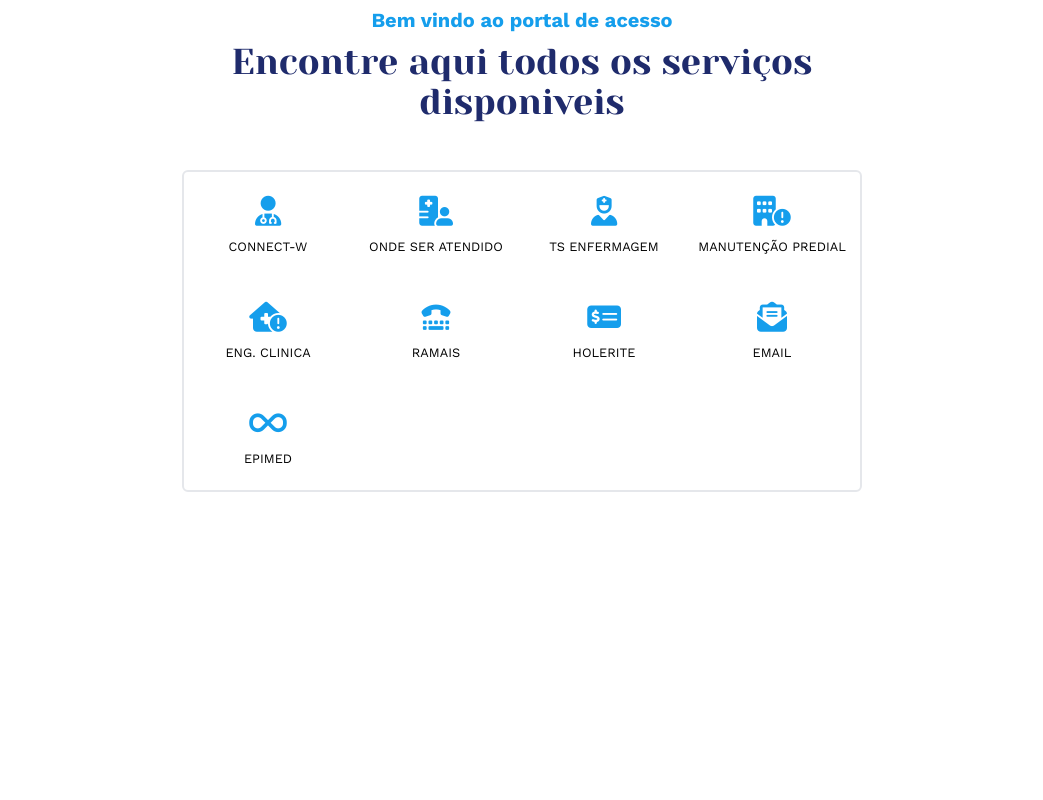
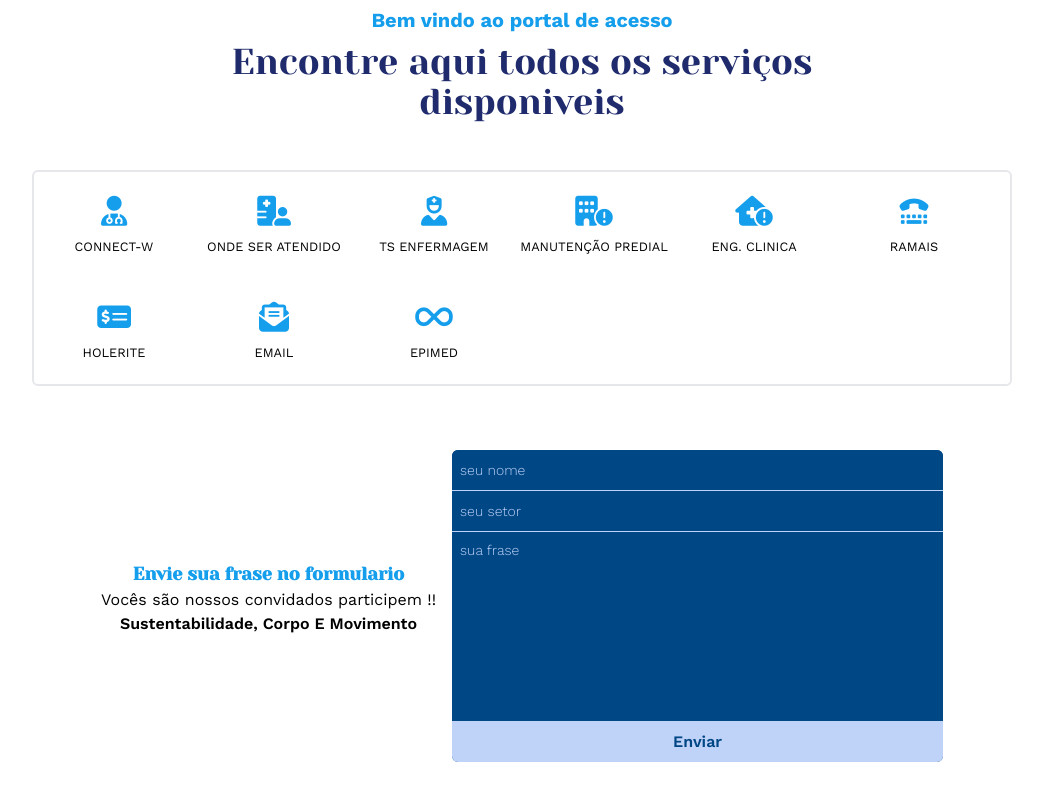
Before and after one commit to emersonocorrea/portalhmp2.0, a plain HTML site: page index.html in a window 1280 px wide. Shown: the part 704-1504 px from the top of the page, without its empty margins (118-1161 px from the left). Before the commit the page ends 1244 px from the top, so only its background shows below. Drawn offline with nearby package versions, Linux system fonts and the light colour scheme.

Commit message:
formulario criado

```diff
--- a/index.html
+++ b/index.html
@@ -48,7 +48,7 @@
     <div class="banner w-full  bg-[url('./src/assets/img/doctor.png')] bg-cover h-[291px]  sm:bg-[url('./src/assets/img/doctorLarge.png')] lg:h-[550px] text-center">
 
         <div class="mx-auto max-w-[980px]">
-            <div class="sipat cursor-pointer max-w-[65%]  bg-opacity-40 max-h-[50%] flex flex-col  rounded-r-md p-2 font-work md:place-items-start gap-2 md:ml-4 ">
+            <div class="sipat  max-w-[65%]  bg-opacity-40 max-h-[50%] flex flex-col  rounded-r-md p-2 font-work md:place-items-start gap-2 md:ml-4 ">
                 <h2 class="text-sipat font-extrabold uppercase text-3xl md:text-5xl mt-2 lg:mt-6 lg:text-8xl">sipat-2024</h2>
                 <p class="text-sipat font-semibold uppercase text-xs md:text-lg text-center md:text-left lg:text-3xl">semana internacional de <br> prevenção de acidentes</p>
                 <div class="flex flex-row gap-4 justify-center mt-2 text-white uppercase font-semibold">
@@ -56,6 +56,8 @@
                     <span class="bg-sipat px-2 text-xs md:text-sm lg:text-2xl">09:15 as 16:00</span>
                 </div>
                 <p class="text-sipat uppercase font-bold mt-2 md:text-2xl lg:text-4xl">no auditório</p>
+                <p class="uppercase text-[10px] text-left text-sipat font-extrabold">participe clicancando no botão abaixo e concorra a premios</p>
+                <a href="#" class="uppercase bg-sipat p-2 rounded-md text-white cursor-pointer hover:bg-white hover:text-sipat hover:border-sipat border-[1px] hover:ease-in duration-200 text-xs  w-20 border-sipat">particpe</a>
             </div>
         </div>
 
@@ -66,11 +68,21 @@
             <p class="text-secondary font-work font-bold lg:text-xl">Bem vindo ao portal de acesso</p>
             <h3 class="text-primary text-2xl font-normal lg:text-4xl">Encontre aqui todos os serviços disponiveis</h3>
         </div>
-        <div class="w-[343px] lg:w-[680px] mx-auto">
-            <ul class="list__service flex flex-wrap border-2  rounded-md">
-
-
-            </ul>
+        <div class="w-[343px] lg:w-[980px] mx-auto">
+            <ul class="list__service flex flex-wrap border-2  rounded-md"></ul>
+        </div>
+        <div class="form__container p-4  bg-cover no-repeat flex flex-col  lg:flex-row mx-auto lg:gap-4">
+            <div class="form__header flex flex-col items-center mb-4 lg:justify-center">
+                <h3 class="font-yeseva text-secondary font-semibold text-lg">Envie sua frase no formulario</h3>
+                <p class="font-work text-center">Vocês são nossos convidados participem !!</p>
+                <p class="font-work font-semibold capitalize text-center">sustentabilidade, corpo e movimento</p>
+            </div>
+            <form action="post" class="flex flex-col bg-darkPrimary w-[343px] rounded-md lg:w-[491px]">
+                <input type="text" placeholder="seu nome" class="bg-darkPrimary inputs rounded-t-md">
+                <input type="text" placeholder="seu setor" class="bg-darkPrimary inputs">
+                <textarea name="" id="" placeholder="sua frase" class="bg-darkPrimary inputs h-[190px]"></textarea>
+                <button  class="formBtn rounded-b-md">Enviar</button>
+            </form>
         </div>
     </div>
 </body>
--- a/src/scripts/index.js
+++ b/src/scripts/index.js
@@ -1,8 +1,9 @@
 import { menu, services } from "./data.js"
-import { openNav, closeNav, menuOverlay, redirectSipat, renderServices } from "./render.js"
+import { openNav, closeNav, menuOverlay, renderServices, cssInputs } from "./render.js"
 
 openNav()
 closeNav()
 menuOverlay(menu)
 renderServices(services)
-redirectSipat()
+cssInputs()
+// redirectSipat()
--- a/src/scripts/render.js
+++ b/src/scripts/render.js
@@ -54,12 +54,12 @@ export const menuOverlay = (arr) => {
     })
 }
 
-export const redirectSipat = () => {
-    const sipat = document.querySelector('.sipat')
-    sipat.addEventListener('click', () => {
-        window.location.replace('http://www.google.com')
-    })
-}
+// export const redirectSipat = () => {
+//     const sipat = document.querySelector('.sipat')
+//     sipat.addEventListener('click', () => {
+//         window.location.replace('http://www.google.com')
+//     })
+// }
 
 export const renderServices = (arr) => {
     const ul = document.querySelector('.list__service')
@@ -69,7 +69,7 @@ export const renderServices = (arr) => {
         const listItem = document.createElement('a')
         const title = document.createElement('small')
 
-        listItem.classList.add('w-[168px]', 'h-[106px]', 'text-center', 'hover:bg-darkPrimary', 'cursor-pointer', 'rounded-md', 'hover:text-accet', 'flex', 'flex-col', 'items-center', 'justify-center', 'hover:ease-in', 'duration-200')
+        listItem.classList.add('w-[160px]', 'h-[106px]', 'text-center', 'hover:bg-darkPrimary', 'cursor-pointer', 'rounded-md', 'hover:text-accet', 'flex', 'flex-col', 'items-center', 'justify-center', 'hover:ease-in', 'duration-200')
 
         title.classList.add('mt-2', 'uppercase', 'text-s', 'font-work')
 
@@ -88,5 +88,15 @@ export const renderServices = (arr) => {
     })
 }
 
+export const cssInputs = () => {
+    const inputs = document.querySelectorAll('.inputs')
+    const formBtn = document.querySelector('.formBtn')
+    formBtn.classList.add('bg-accet', 'p-2', 'text-darkPrimary', 'font-work', 'font-semibold', 'cursor-pointer', 'hover:bg-darkPrimary', 'hover:text-accet', 'ease-in', 'duration-200')
 
-{/* <li class="w-[168px] h-[106px] text-center hover:bg-darkPrimary cursor-pointer rounded-md hover:text-white flex flex-col items-center justify-center hover:ease-in duration-200"><i class="fa-solid fa-user-doctor"></i></li> */}
+    inputs.forEach(input => {
+        input.classList.add('border-b-[1px]', 'font-work', 'p-2', 'border-accet', 'text-accet', 'focus:outline-none', 'resize-none', 'placeholder:text-accet', 'placeholder:text-sm', 'placeholder:font-light', 'placeholder:font-work')
+
+    })
+
+
+}
```
Also changed, not shown: src/assets/img/sipatBg.jpg (added).
